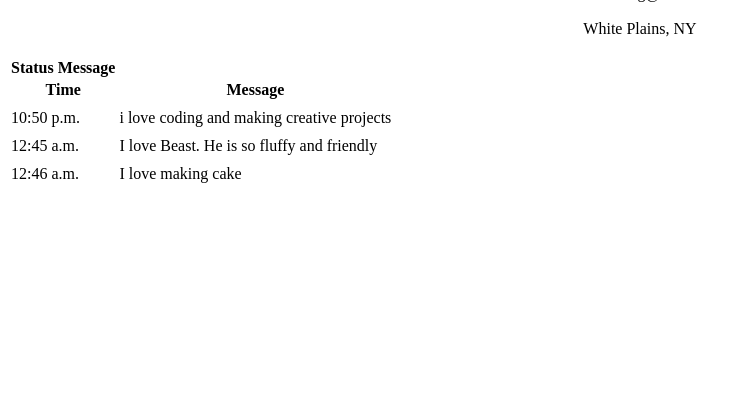
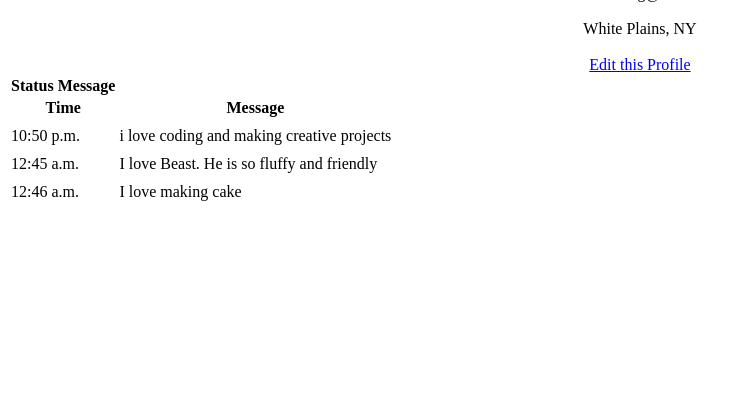
Before and after one commit to ssung01-pixel/cs108-examples, a Django app: page /mini_fb/profile/1 in a window 1280 px wide. Shown: the part 340-747 px from the top of the page, without its empty margins (0-747 px from the left). Run offline with Django 3.2, Linux system fonts and the light colour scheme; data comes from the database, SQL or seed files in the repository; both versions use the stored data as it was after the commit.

Commit message:
added update profile feature

```diff
--- a/mini_fb/models.py
+++ b/mini_fb/models.py
@@ -3,6 +3,7 @@
 # Description: models.py will model the data attributes of Facebook users. Create your models here
 
 from django.db import models
+from django.urls import reverse
 
 class Profile(models.Model):
     ''' models the data attributes of Facebook users.'''
@@ -23,6 +24,10 @@ class Profile(models.Model):
         ''' Return a status messages for this Profile.'''
         return StatusMessage.objects.filter(profile=self) # getting the status messages
 
+    def get_absolute_url(self):
+        '''Provide a url to show this object '''
+        return reverse('show_profile_page', kwargs={'pk':self.pk})
+
 class StatusMessage(models.Model):
     ''' models the data attributes of Facebook status message. '''
 
--- a/mini_fb/templates/mini_fb/base.html
+++ b/mini_fb/templates/mini_fb/base.html
@@ -14,7 +14,8 @@
         <header>
             <h1 style="color:rgb(66, 103,178);"> MiniFacebook </h1> <!--which has a link to the main URL you have (show_all_profiles); this will allow users to return to the main page.-->
             <br>
-            <a href = "{% url 'show_all_profiles' %}"> Home </a> <!-- the home page is all the profiles shown-->
+            <a href = "{% url 'show_all_profiles' %}"> Home </a>  |<!-- the home page is all the profiles shown-->
+            <a href = "{% url 'create_profile' %}"> Create a New Profile </a>  |<!-- the create new profile page-->
         </header>
         <br>
         {% block content %} <!--Create a content block to be filled in by the pages that inherit from base.html.-->
--- a/mini_fb/templates/mini_fb/show_profile_page.html
+++ b/mini_fb/templates/mini_fb/show_profile_page.html
@@ -18,6 +18,7 @@
         <td><center><img src= "{{profile.profile_img_url}}" style = "max-width:200; max-height: 200"></center> </td> <br> <!-- adding an image and creating image source and sizing the picture size.-->
         <td><center>{{profile.email_address}}</center></td> <br> <!--displaying the email address of the specific profile selected-->
         <td><center>{{profile.city}}</center></td> <br> <!--displaying the city of the specific profile selected-->
+        <td><center><a href = "{% url 'update_profile' profile.pk %}">Edit this Profile</a>  </center></td>
     </tr>
 
     <table>
--- a/mini_fb/urls.py
+++ b/mini_fb/urls.py
@@ -4,11 +4,12 @@
 # to the ShowAllProfilesView.
 
 from django.urls import path # import the path function from the django urls library
-from .views import ShowAllProfilesView, ShowProfilePageView# our view class definition
+from .views import * # ShowAllProfilesView, ShowProfilePageView our view class definition
 
 urlpatterns = [
     path('', ShowAllProfilesView.as_view(), name = "show_all_profiles"), #  creating a list of URL patterns
     path('profile/<int:pk>', ShowProfilePageView.as_view(), name = "show_profile_page"), #  creating a list of URL pattern to show profile
-
+    path('profile/<int:pk>/update', UpdateProfileView.as_view(), name = "update_profile"), #  creating a list of URL pattern to show profile
+    path('create_profile', CreateProfileView.as_view(), name = "create_profile"), #  creating a list of URL pattern to show profile
 
 ]
--- a/mini_fb/views.py
+++ b/mini_fb/views.py
@@ -4,20 +4,31 @@
 # the ListView. List View allows us to present many objects of one model in a single screen.
 
 from django.shortcuts import render
-from django.views.generic import ListView, DetailView
-from .models import Profile # import the model that we want to use.
+from django.views.generic import ListView, DetailView, CreateView, UpdateView
+from .models import Profile                          # import the model that we want to use.
+from .forms import CreateProfileForm, UpdateProfileForm
 
 class ShowAllProfilesView(ListView):
     ''' Show the listing on Profile '''
-
     # creating three data attributes
-
-    model = Profile # retrieve Profile objects from the data database
+    model = Profile                                  # retrieve Profile objects from the data database
     template_name = "mini_fb/show_all_profiles.html" # create template that I am going to display this data.
-    context_object_name = "profiles" # name of the variable to access from within the data.
+    context_object_name = "profiles"                 # name of the variable to access from within the data.
 
 class ShowProfilePageView(DetailView):
-    '''Dsiplay a single Profile object'''
-    model = Profile # retrieve Profile objects from the data database
+    '''Display a single Profile object'''
+    model = Profile                                  # retrieve Profile objects from the data database
     template_name = "mini_fb/show_profile_page.html" # create template that I am going to display this data.
-    context_object_name = "profile" # name of the variable to access from within the data.
+    context_object_name = "profile"                  # name of the variable to access from within the data.
+
+class CreateProfileView(CreateView):
+    ''' Create a new Profile Object and store it into the database'''
+    model = Profile                                  # which model to create
+    form_class = CreateProfileForm
+    template_name = "mini_fb/create_profile_form.html"
+
+class UpdateProfileView(UpdateView):
+    ''' Update a Profile Object and store it into the database'''
+    model = Profile                                  # which model to create
+    form_class = UpdateProfileForm
+    template_name = "mini_fb/update_profile_form.html"
```
Also changed, not shown: mini_fb/forms.py (added, +31 -0 lines), mini_fb/templates/mini_fb/create_profile_form.html (added, +25 -0 lines), mini_fb/templates/mini_fb/update_profile_form.html (added, +25 -0 lines), db.sqlite3.
